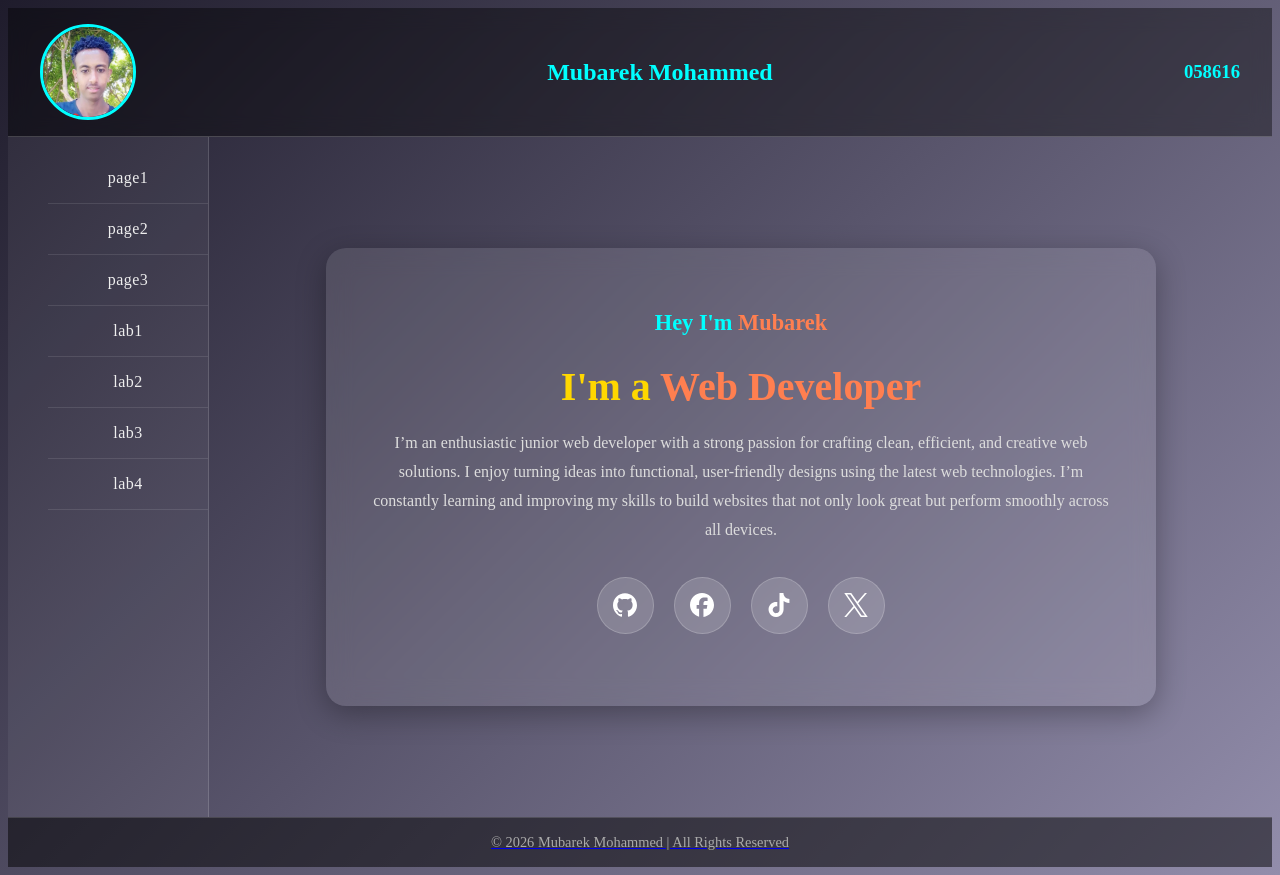
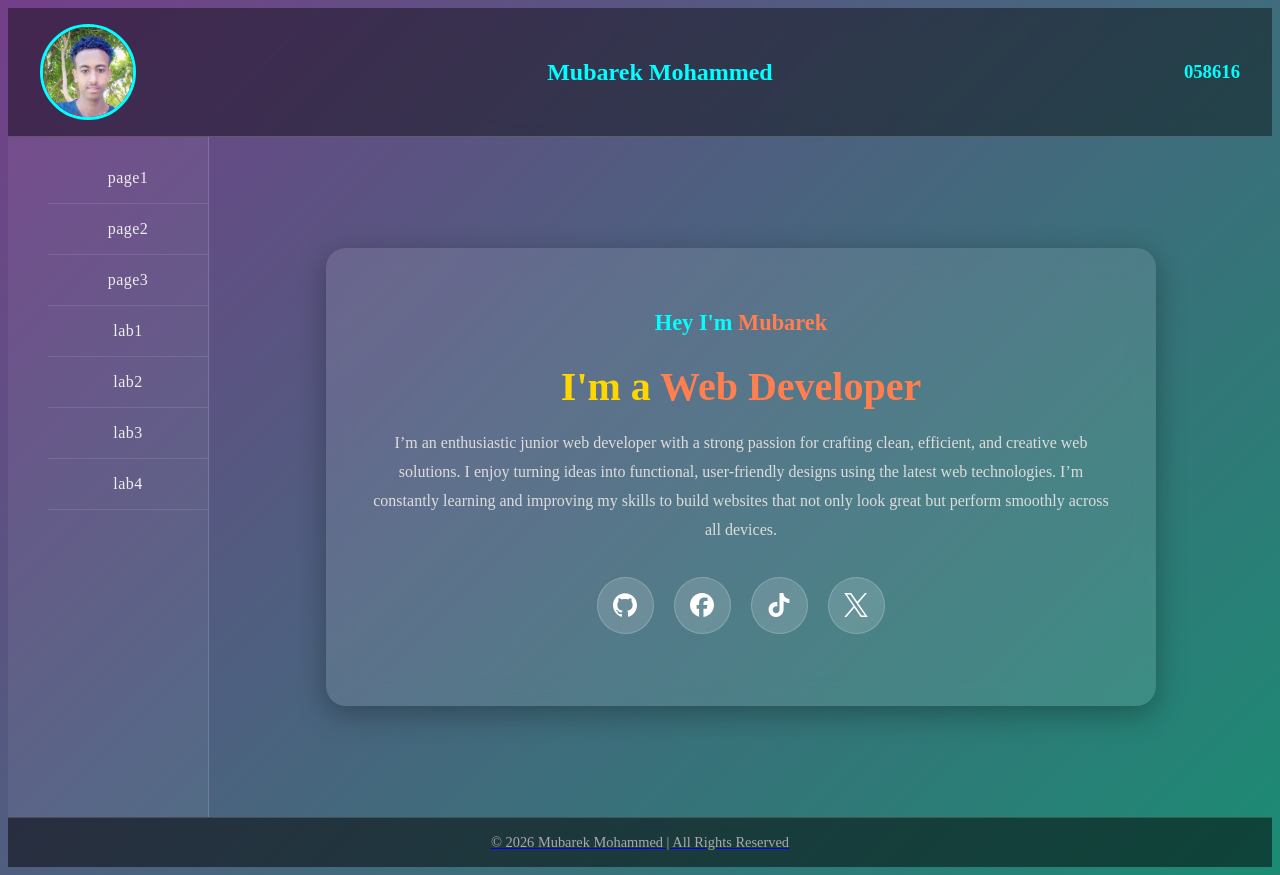
Before and after one commit to mubarekcr7/web-learning-portefelow, a plain HTML site: page index.html in a window 1280 px wide. Drawn offline with Linux system fonts and the light colour scheme.

Commit message:
Update index.html

```diff
--- a/index.html
+++ b/index.html
@@ -6,7 +6,7 @@
   <title>Mubarek Portfolio</title>
   <style>
    body {
-  background: linear-gradient(135deg, #1f1c2c, #928dab);
+  background: linear-gradient(135deg, #733f88, #1b8b73);
   color: #fff;
   min-height: 100vh;
   display: flex;
```
